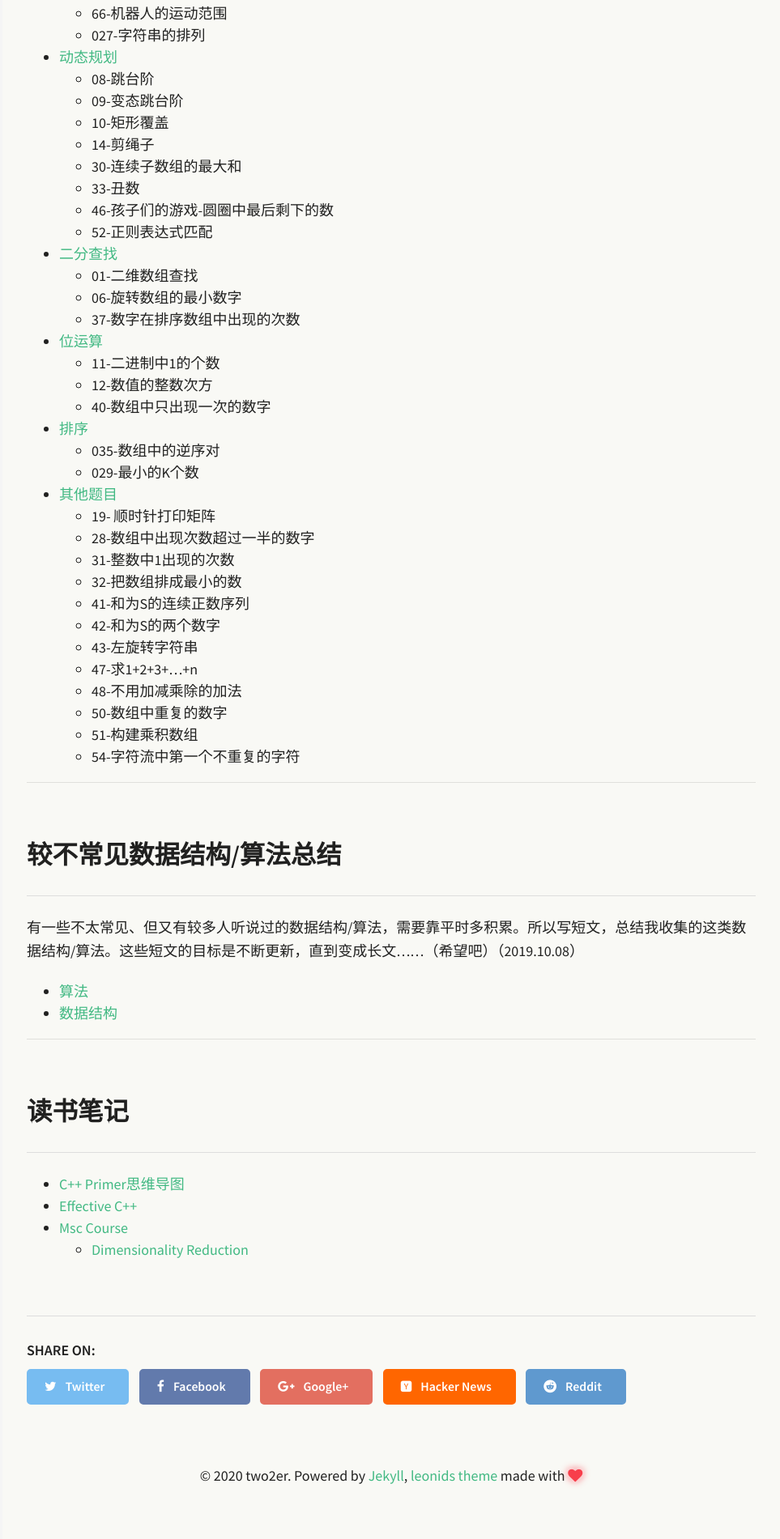
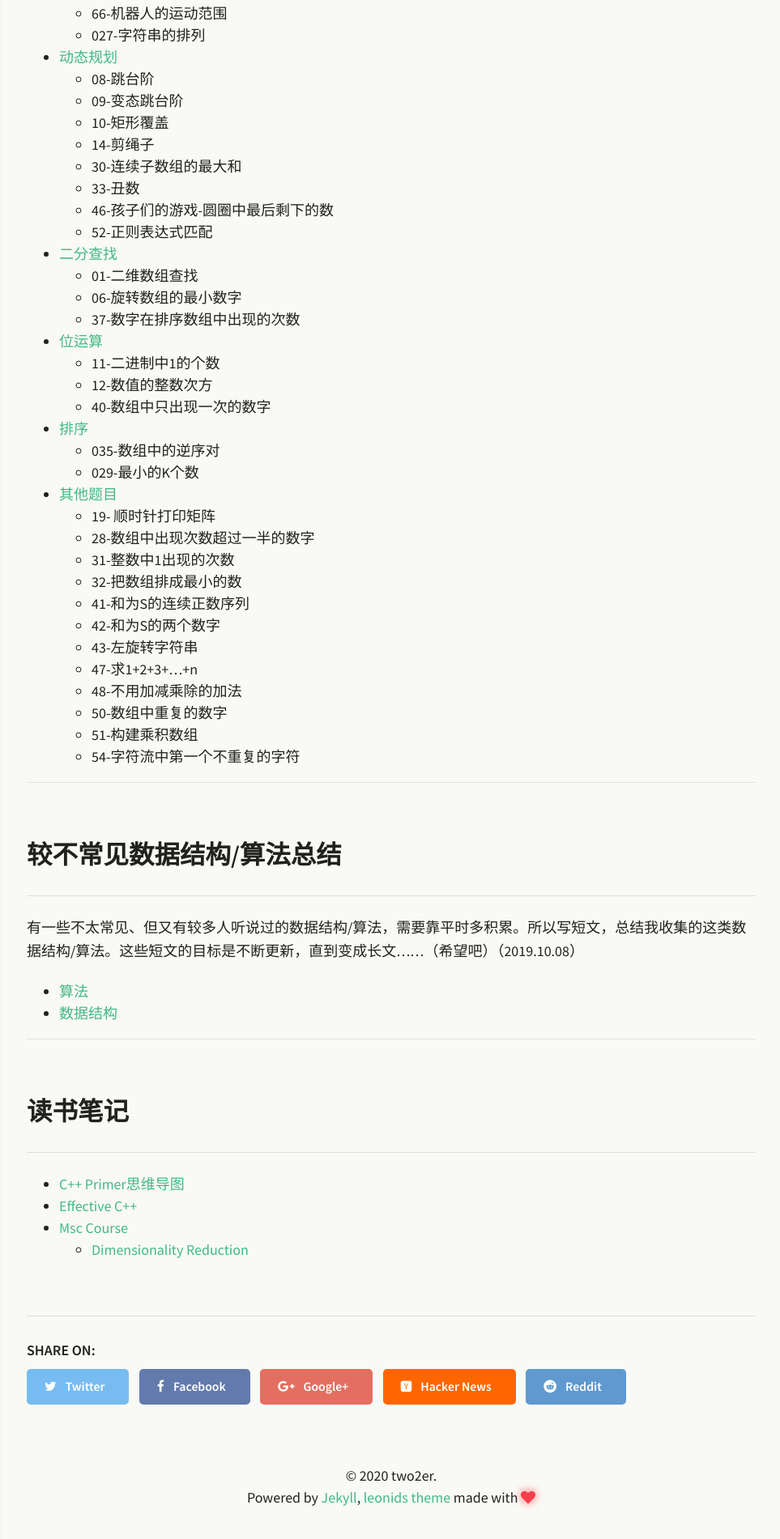
Before and after one commit to two2er/two2er.github.io, a Jekyll site: the page built from _posts/2019-09-15-finding-job.md, in a window 1280 px wide. Shown: the part 2773-4674 px from the top of the page at 81% size, without its empty margins (317-1280 px from the left). Built offline with Jekyll 4.4.1, drawn with Linux system fonts in a browser that asks for light colours.

Commit message:
modify layout

```diff
--- a/_includes/footer.html
+++ b/_includes/footer.html
@@ -1,3 +1,3 @@
 <footer>
-  &copy; {{ site.time | date: '%Y' }} {{ site.owner.name }}. Powered by <a href="http://jekyllrb.com/">Jekyll</a>, <a href="http://github.com/renyuanz/leonids/">leonids theme</a> made with <i class="fa fa-heart heart-icon"></i>
+  &copy; {{ site.time | date: '%Y' }} {{ site.owner.name }}.<br>Powered by <a href="http://jekyllrb.com/">Jekyll</a>, <a href="http://github.com/renyuanz/leonids/">leonids theme</a> made with <i class="fa fa-heart heart-icon"></i>
 </footer>
--- a/_posts/2019-09-15-finding-job.md
+++ b/_posts/2019-09-15-finding-job.md
@@ -122,6 +122,6 @@
 ## 读书笔记
 
 - [C++ Primer思维导图](https://github.com/two2er/two2er.github.io/tree/master/rsc/CppPrimer)
-- [Effective C++](/pages/book/2019-12-28-effectiveCpp)
+- [Effective C++](/posts/2019-12-28-effectiveCpp)
 - [Msc Course](https://github.com/two2er/two2er.github.io/tree/master/rsc/MscCourse)
   - [Dimensionality Reduction](https://www.zybuluo.com/twoer2/note/1656576)
```
Also changed, not shown: _posts/2019-12-28-effectiveCpp.md (renamed from _pages/book/2019-12-28-effectiveCpp.md).
